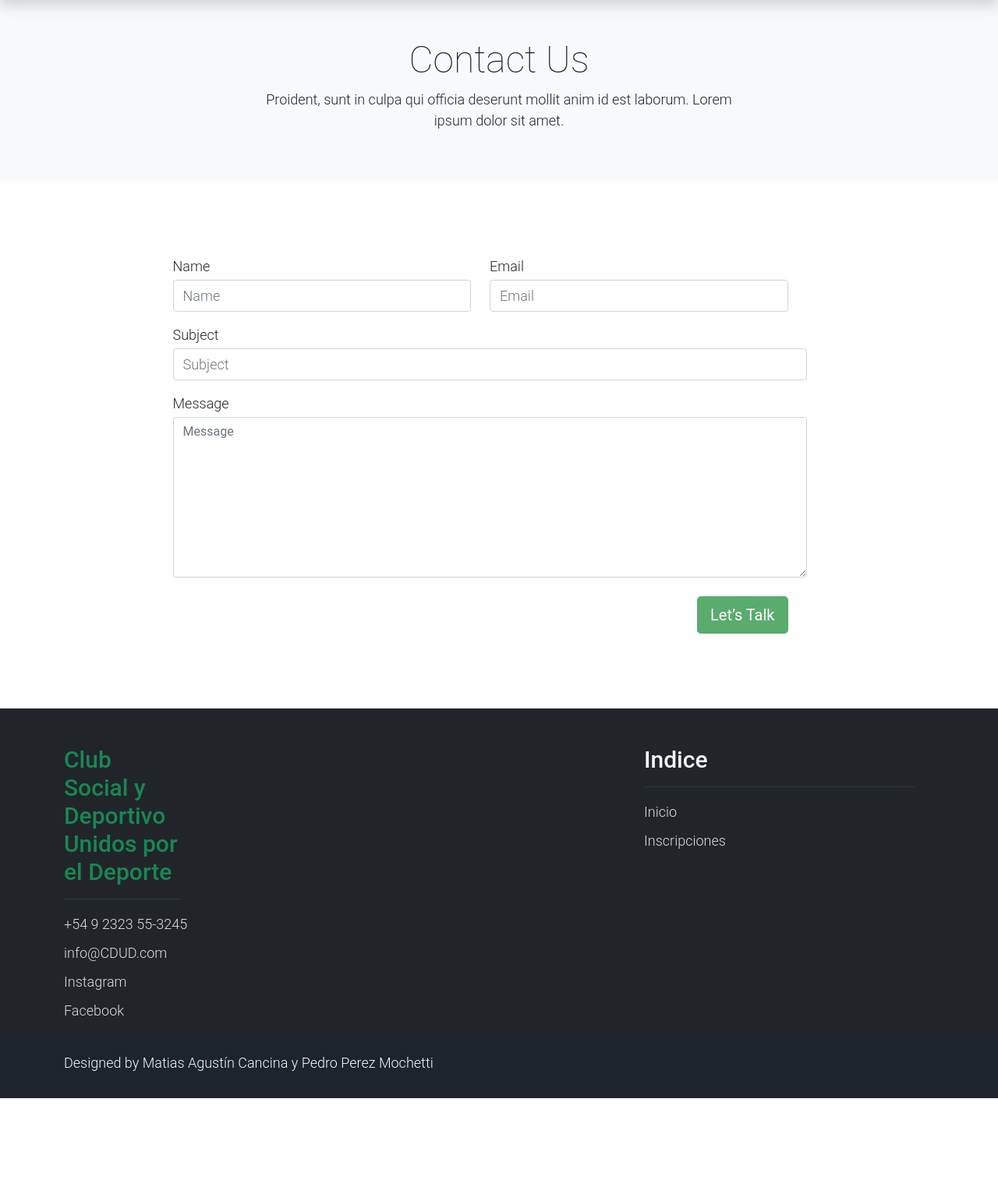
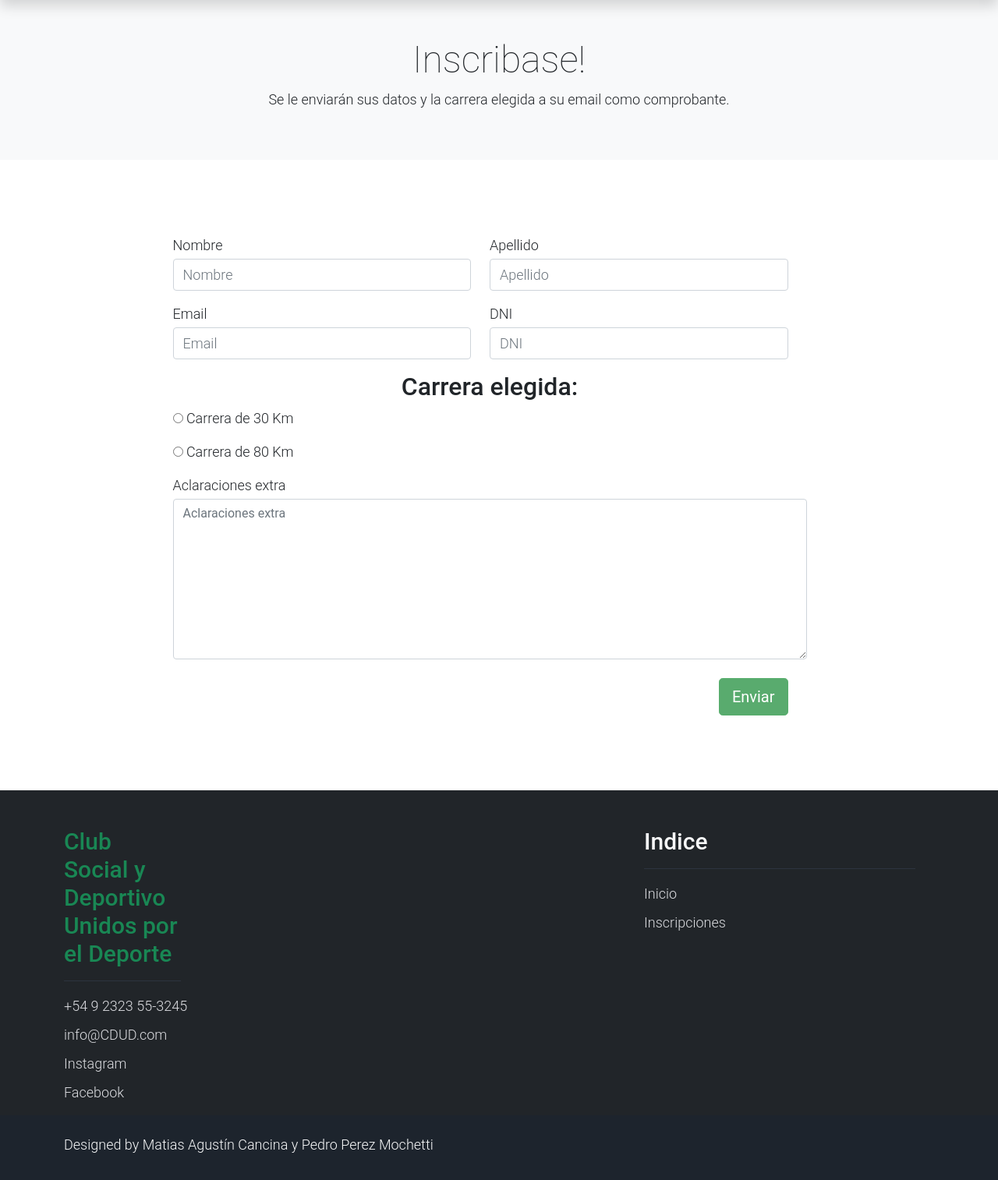
Before and after one commit to Tastor2k2/Tp2-IDS, a Flask app: page /registration in a window 1280 px wide. Shown: the part 224-1738 px from the top of the page at 78% size. Before the commit the page ends 1633 px from the top, so only its background shows below. Run offline with Flask 3, Linux system fonts and the light colour scheme; some libraries are stand-ins or nearby versions.

Commit message:
Form preparado en inscripciones, falta la logica de enviar mails

```diff
--- a/EjPractico2/templates/registration.html
+++ b/EjPractico2/templates/registration.html
@@ -23,10 +23,9 @@
     <!-- Start Content Page -->
     <div class="container-fluid bg-light py-5">
         <div class="col-md-6 m-auto text-center">
-            <h1 class="h1">Contact Us</h1>
+            <h1 class="h1">Inscribase!</h1>
             <p>
-                Proident, sunt in culpa qui officia deserunt mollit anim id est laborum.
-                Lorem ipsum dolor sit amet.
+                Se le enviarán sus datos y la carrera elegida a su email como comprobante.
             </p>
         </div>
     </div>
@@ -37,25 +36,40 @@
             <form class="col-md-9 m-auto" method="post" role="form">
                 <div class="row">
                     <div class="form-group col-md-6 mb-3">
-                        <label for="inputname">Name</label>
-                        <input type="text" class="form-control mt-1" id="name" name="name" placeholder="Name">
+                        <label for="inputname">Nombre</label>
+                        <input type="text" class="form-control mt-1" id="nombre" name="nombre" placeholder="Nombre">
+                    </div>
+                    <div class="form-group col-md-6 mb-3">
+                        <label for="inputname">Apellido</label>
+                        <input type="text" class="form-control mt-1" id="apellido" name="apellido" placeholder="Apellido">
                     </div>
                     <div class="form-group col-md-6 mb-3">
                         <label for="inputemail">Email</label>
                         <input type="email" class="form-control mt-1" id="email" name="email" placeholder="Email">
                     </div>
+                    <div class="form-group col-md-6 mb-3">
+                        <label for="inputemail">DNI</label>
+                        <input type="email" class="form-control mt-1" id="dni" name="dni" placeholder="DNI">
+                    </div>
+                </div>
+                <div class="col-md-6 m-auto text-center">
+                    <h2>Carrera elegida:</h2>
+                </div>
+                <div class="form-group col-md-6 mb-3">
+                    <input type="radio" id="carrera_seleccion" name="carrera_seleccion" value="Carrera de 30 Km">
+                    <label for="html">Carrera de 30 Km</label><br>
+                </div>
+                <div class="form-group col-md-6 mb-3">
+                    <input type="radio" id="carrera_seleccion" name="carrera_seleccion" value="Carrera de 80 Km">
+                    <label for="html">Carrera de 80 Km</label><br>
                 </div>
                 <div class="mb-3">
-                    <label for="inputsubject">Subject</label>
-                    <input type="text" class="form-control mt-1" id="subject" name="subject" placeholder="Subject">
-                </div>
-                <div class="mb-3">
-                    <label for="inputmessage">Message</label>
-                    <textarea class="form-control mt-1" id="message" name="message" placeholder="Message" rows="8"></textarea>
+                    <label for="inputmessage">Aclaraciones extra</label>
+                    <textarea class="form-control mt-1" id="aclaraciones" name="aclaraciones" placeholder="Aclaraciones extra" rows="8"></textarea>
                 </div>
                 <div class="row">
                     <div class="col text-end mt-2">
-                        <button type="submit" class="btn btn-success btn-lg px-3">Let’s Talk</button>
+                        <button type="enviar" class="btn btn-success btn-lg px-3">Enviar</button>
                     </div>
                 </div>
             </form>
```
